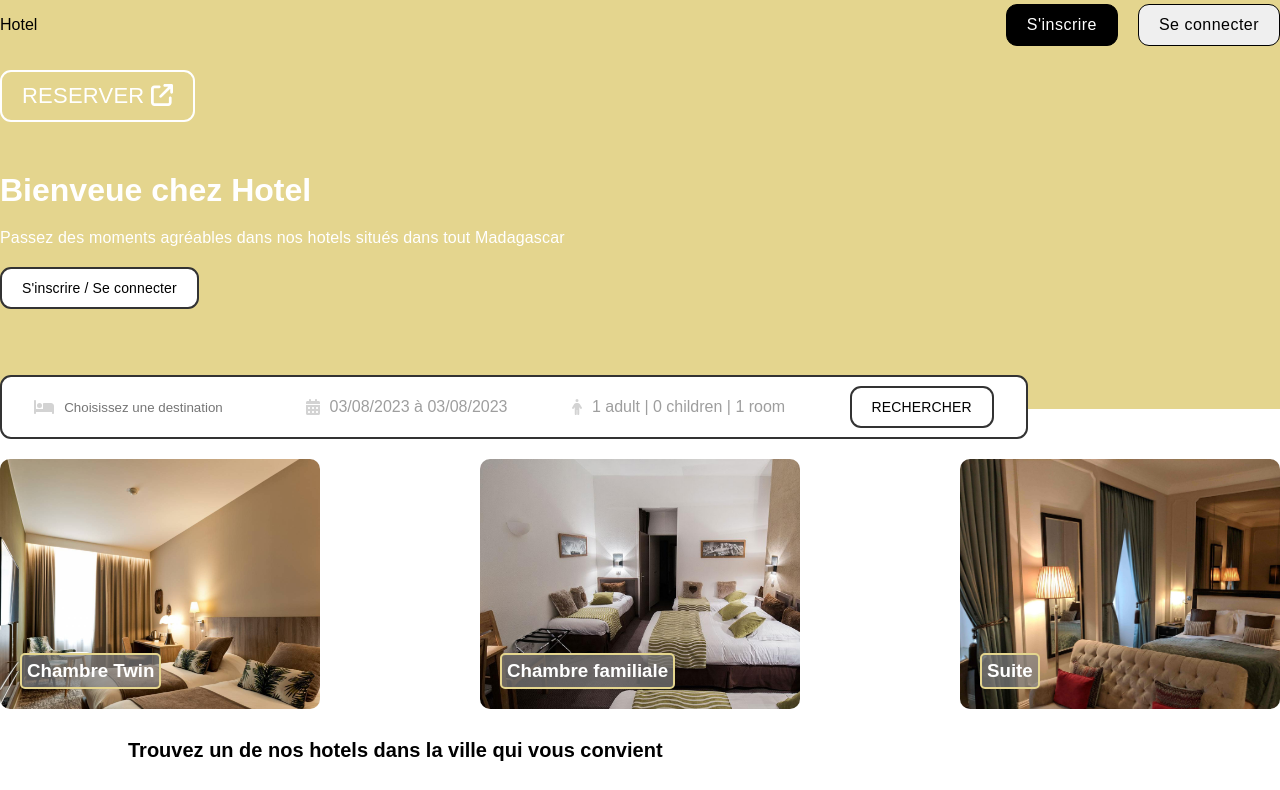
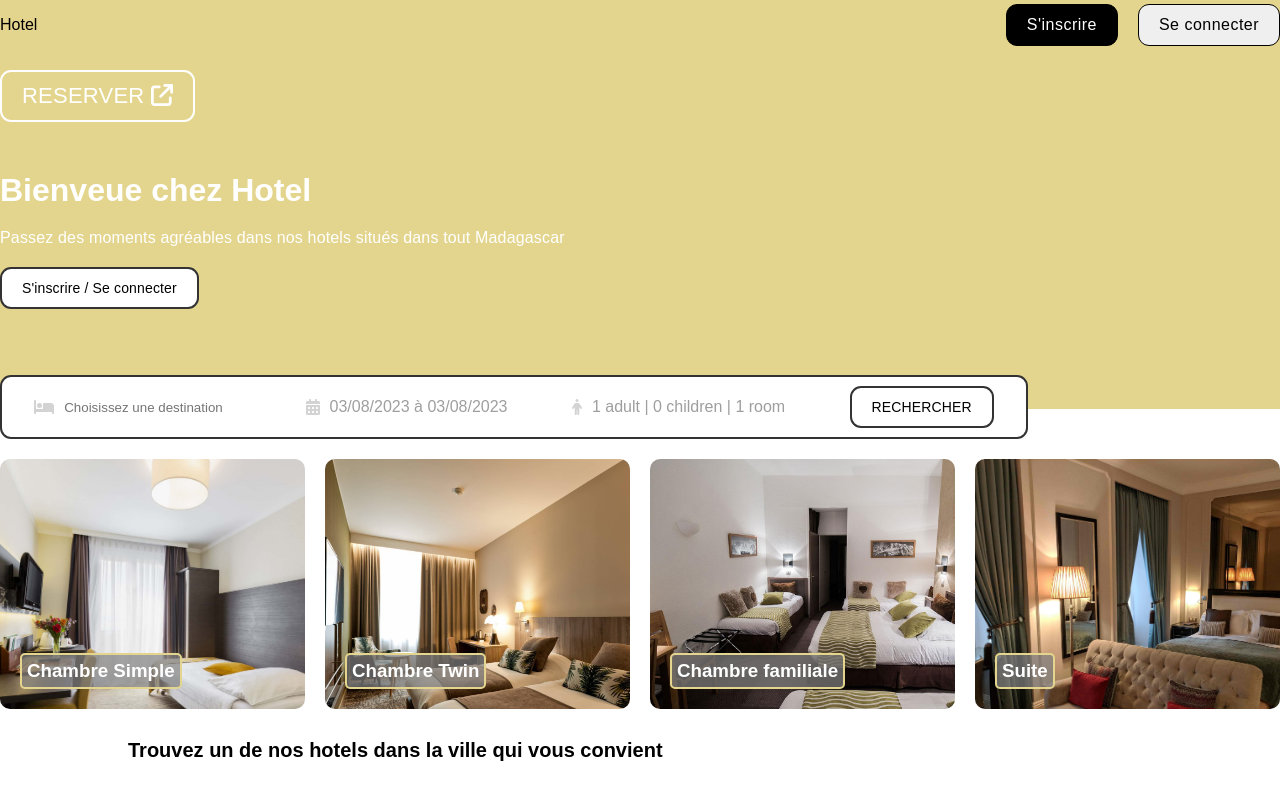
Before and after one commit to andyDevMdg/hotel-reservation-frontend, a React (Vite) app in the folder hotel-reservation/: page / in a window 1280 px wide. Shown: the top 790 px of the page. Built offline with nearby package versions, Linux system fonts and the light colour scheme.

Commit message:
Add simple room to the list

```diff
--- a/hotel-reservation/src/components/discount/Discount.jsx
+++ b/hotel-reservation/src/components/discount/Discount.jsx
@@ -1,5 +1,6 @@
 import React from 'react'
 import './discount.css';
+import simplePromotion from '../../img/simplePromotion.jpg';
 import twinPromotion from '../../img/twinPromotion.jpg';
 import familyPromotion from '../../img/familyPromotion.jpg';
 import suitePromotion from '../../img/suitePromotion.jpg';
@@ -7,6 +8,12 @@ import suitePromotion from '../../img/suitePromotion.jpg';
 function Discount() {
   return (
     <div className='discount'>
+      <div className="discountItem">
+        <img src={simplePromotion} alt="" className="discountImg" />
+        <div className="discountTitle">
+          <h3>Chambre Simple</h3>
+        </div>
+      </div>
       <div className="discountItem">
         <img src={twinPromotion} alt="" className="discountImg" />
         <div className="discountTitle">
```
Also changed, not shown: hotel-reservation/src/img/simplePromotion.jpg (added). Lines whose indentation alone changed are shown as unchanged.
